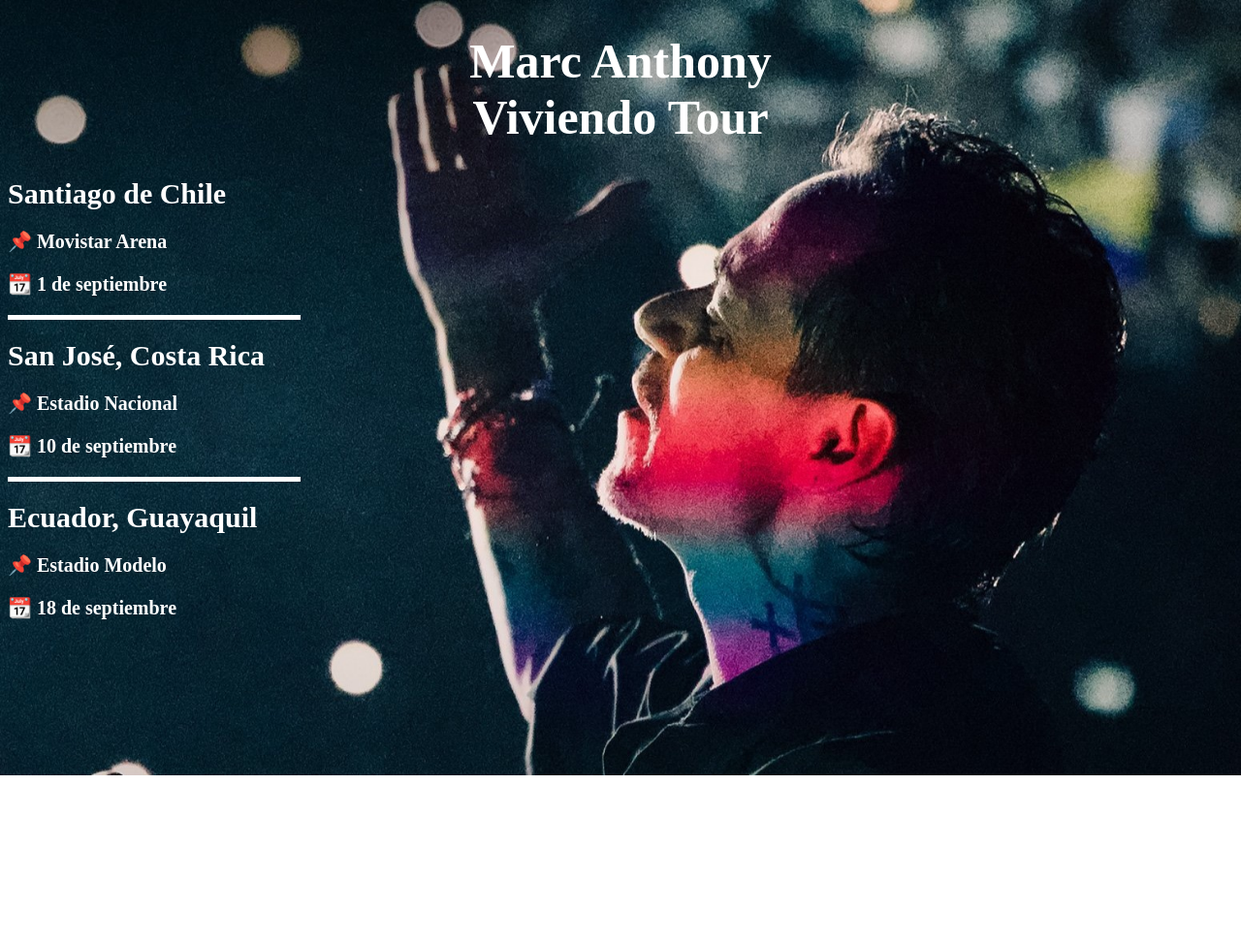
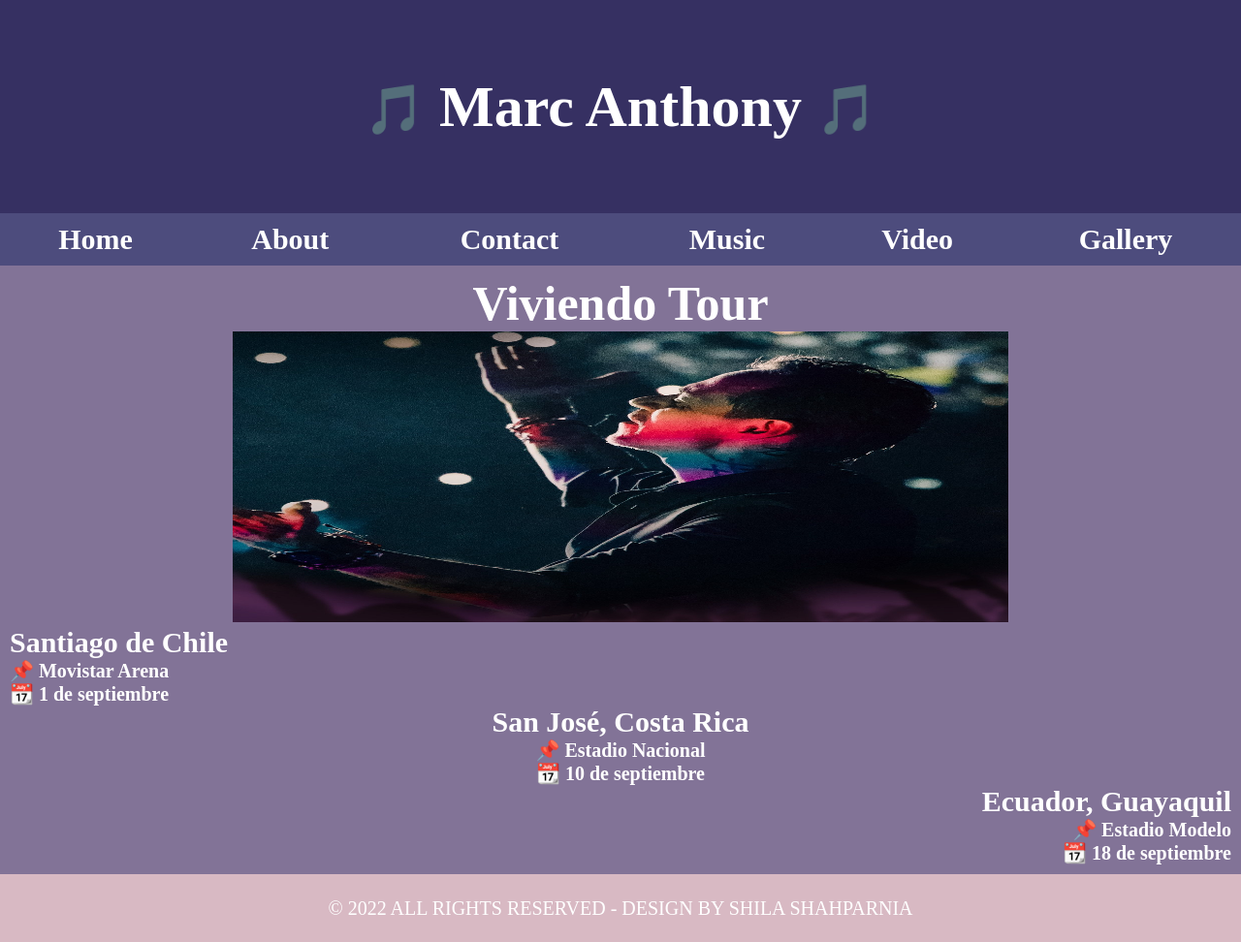
Before and after one commit to shilashahparnia/table, a website: page about.html in a window 1280 px wide. Shown: the whole page at 97% size. Before the commit the page ends 800 px from the top, so only its background shows below. Drawn offline with Linux system fonts and the light colour scheme.

Commit message:
Main row added to About

```diff
--- a/about.html
+++ b/about.html
@@ -4,32 +4,63 @@
     <meta charset="UTF-8">
     <meta http-equiv="X-UA-Compatible" content="IE=edge">
     <meta name="viewport" content="width=device-width, initial-scale=1.0">
-    <title>About</title>
+    <title>index</title>
     <style>
-        body {background-image: url(./images/vivendo\ tour.jpg);
-           background-repeat: no-repeat;
-           background-attachment: fixed;
-           background-size: cover;
+        *{
+            margin: 0;
         }
     </style>
 </head>
 <body>
-    <h1 align="center" style="color: white; font-size: 50px; font-weight: 800;">Marc Anthony <br/>
-        Viviendo Tour
+    <body>
+    <table width="100%" border="0" cellpadding="10" cellspacing="0" >
+        <tr bgcolor="#363062">
+            <td colspan="6" height="200">
+                <h1 align="center" style="color: white; font-weight: 900; font-size: 60px;" >
+                    <span style="font-size: 50px;" >&#x1F3B5;</span>
+                    Marc Anthony
+                    <span style="font-size: 50px;">&#x1F3B5;
+                    </span>
                 </h1>
+            </td>
+        </tr>
+        <tr align="center" bgcolor="#4D4C7D" style="font-size: 30px;">
+            <td> <a  style="color: white; text-decoration: none; font-weight: 600;" href="index.html">Home</a></td>
+            <td> <a  style="color: white; text-decoration: none; font-weight: 600;" href="about.html">About</a></td>
+            <td> <a  style="color: white; text-decoration: none; font-weight: 600;" href="contact.html">Contact</a></td>
+            <td> <a  style="color: white; text-decoration: none; font-weight: 600;" href="music.html">Music</a></td>
+            <td> <a  style="color: white; text-decoration: none; font-weight: 600;" href="video.html">Video</a></td>
+            <td> <a  style="color: white; text-decoration: none; font-weight: 600;" href="gallery.html">Gallery</a></td>
+        </tr>
+        <tr>
+            <td colspan="6" bgcolor="#827397" >
+                <h1 align="center" style="color: white; font-size: 50px; font-weight: 800;"> Viviendo Tour
+                </h1>
+                <p align="center">
+                    <img src="./images/vivendo tour.jpg" width="800" height="300" alt="">
+                </p>
                 <h1 style="color: white; font-weight: 800; font-size: 30px;" >Santiago de Chile <br/>
                 </h1>
                 <h2 style="color: white; font-size: 20px;"> &#x1F4CC Movistar Arena</h2>
                 <h3 style="color: white; font-size: 20px;"> &#x1F4C6 1 de septiembre</h3>
-    <hr align="left" width="300" size="5" color="white" />
-    <h1 style="color: white; font-weight: 800; font-size: 30px;" >San José, Costa Rica
+                <h1 align="center" style="color: white; font-weight: 800; font-size: 30px;" >San José, Costa Rica
                 </h1>
-    <h2 style="color: white; font-size: 20px;"> &#x1F4CC Estadio Nacional</h2>
-    <h3 style="color: white; font-size: 20px;"> &#x1F4C6 10 de septiembre</h3>
-    <hr align="left" width="300" size="5" color="white" />
-    <h1 style="color: white; font-weight: 800; font-size: 30px;" >Ecuador, Guayaquil
+                <h2 align="center" style="color: white; font-size: 20px;"> &#x1F4CC Estadio Nacional</h2>
+                <h3  align="center" style="color: white; font-size: 20px;"> &#x1F4C6 10 de septiembre</h3>
+                <h1 align="right" style="color: white; font-weight: 800; font-size: 30px;" >Ecuador, Guayaquil
                 </h1>
-    <h2 style="color: white; font-size: 20px;"> &#x1F4CC Estadio Modelo</h2>
-    <h3 style="color: white; font-size: 20px;"> &#x1F4C6 18 de septiembre</h3>
+                <h2  align="right" style="color: white; font-size: 20px;"> &#x1F4CC Estadio Modelo</h2>
+                <h3  align="right" style="color: white; font-size: 20px;"> &#x1F4C6 18 de septiembre</h3>
+            </td>
+        </tr>
+
+        <tr bgcolor="#D8B9C3">
+           <td colspan="6" height="50">
+            <p align="center" style="color: white; font-size: 20px; font-weight: 400;">
+                &copy 2022 ALL RIGHTS RESERVED - DESIGN BY SHILA SHAHPARNIA
+            </p>
+           </td>
+        </tr>
+    </table>
 </body>
 </html>
```
Lines whose indentation alone changed are shown as unchanged.
